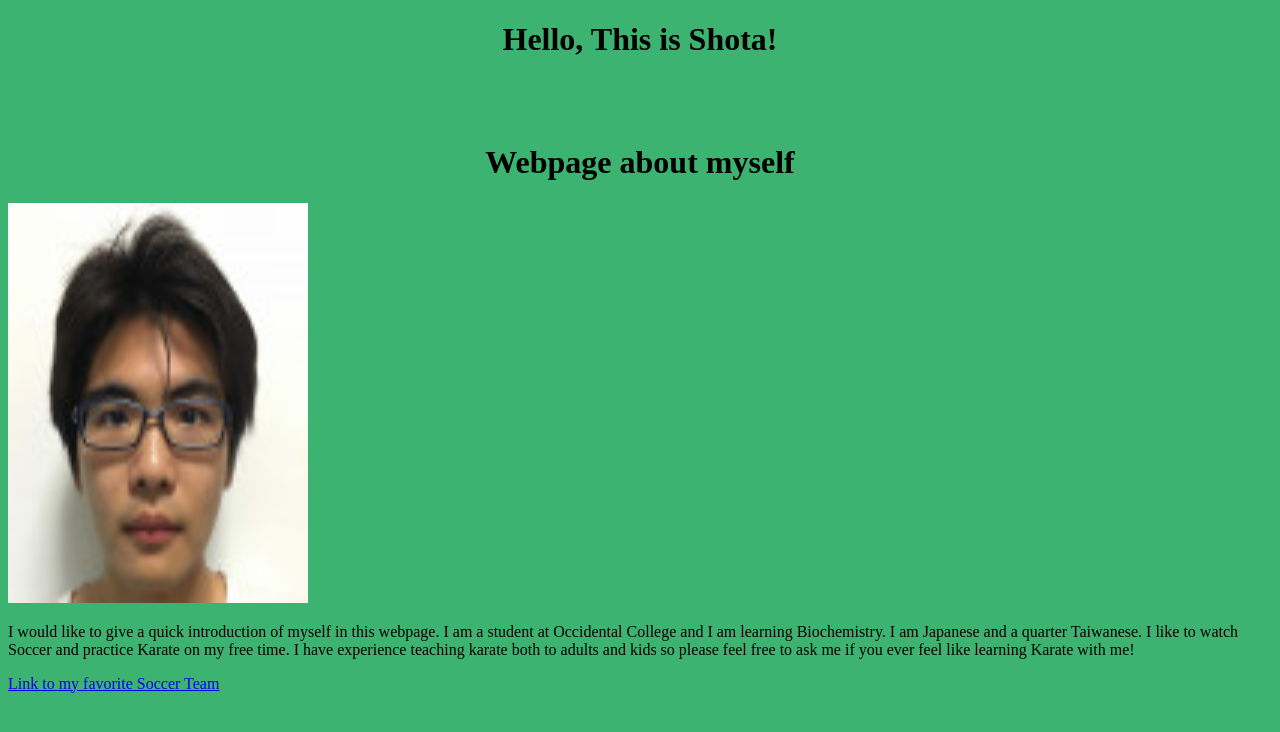
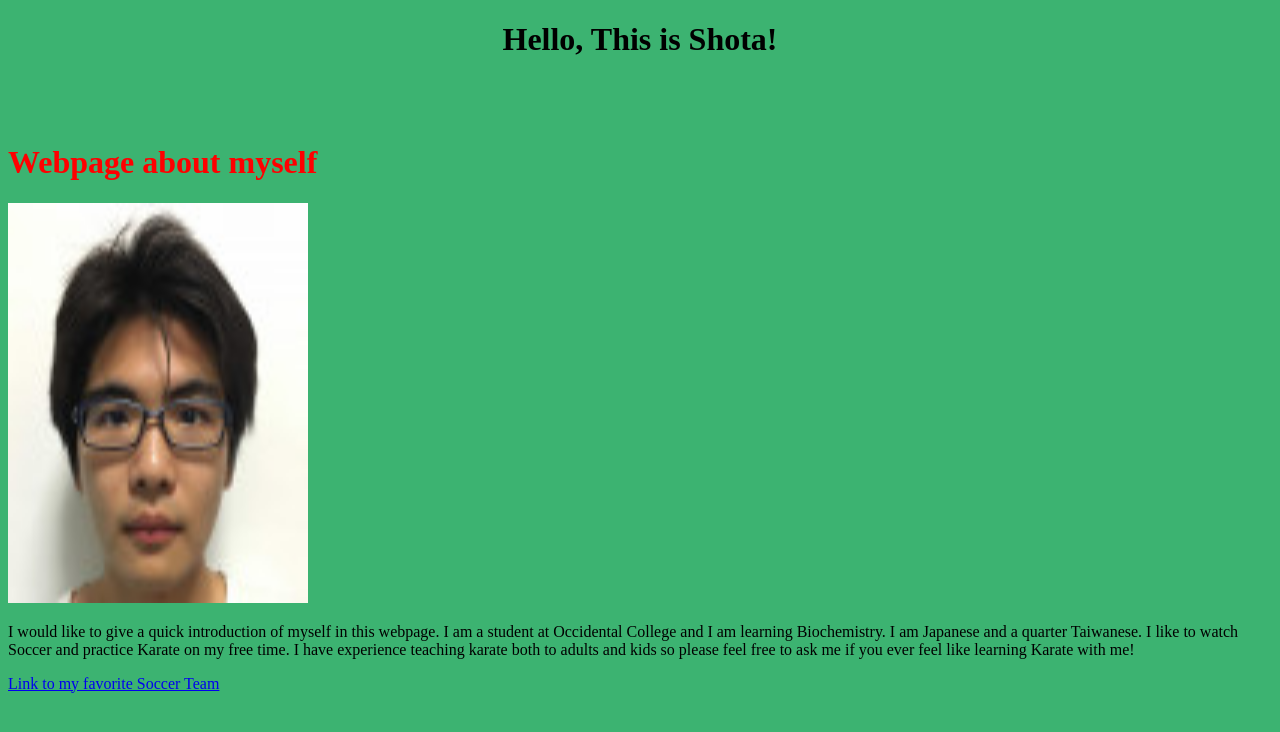
Before and after one commit to skawai422/skawai422.github.io, a plain HTML site: page index.html in a window 1280 px wide. Drawn offline with Linux system fonts and the light colour scheme.

Commit message:
final change

```diff
--- a/index.html
+++ b/index.html
@@ -18,7 +18,7 @@ body {
 
 <h1 style="font-size:10vw"></h1>
 
-<h1 style="text-align:center" style="color:red;">Webpage about myself</h1>
+<h1 style="color:red;">Webpage about myself</h1>
 
 <img src="f1.jpg" alt="Picture of Me" height="400" width="300">
 
```
